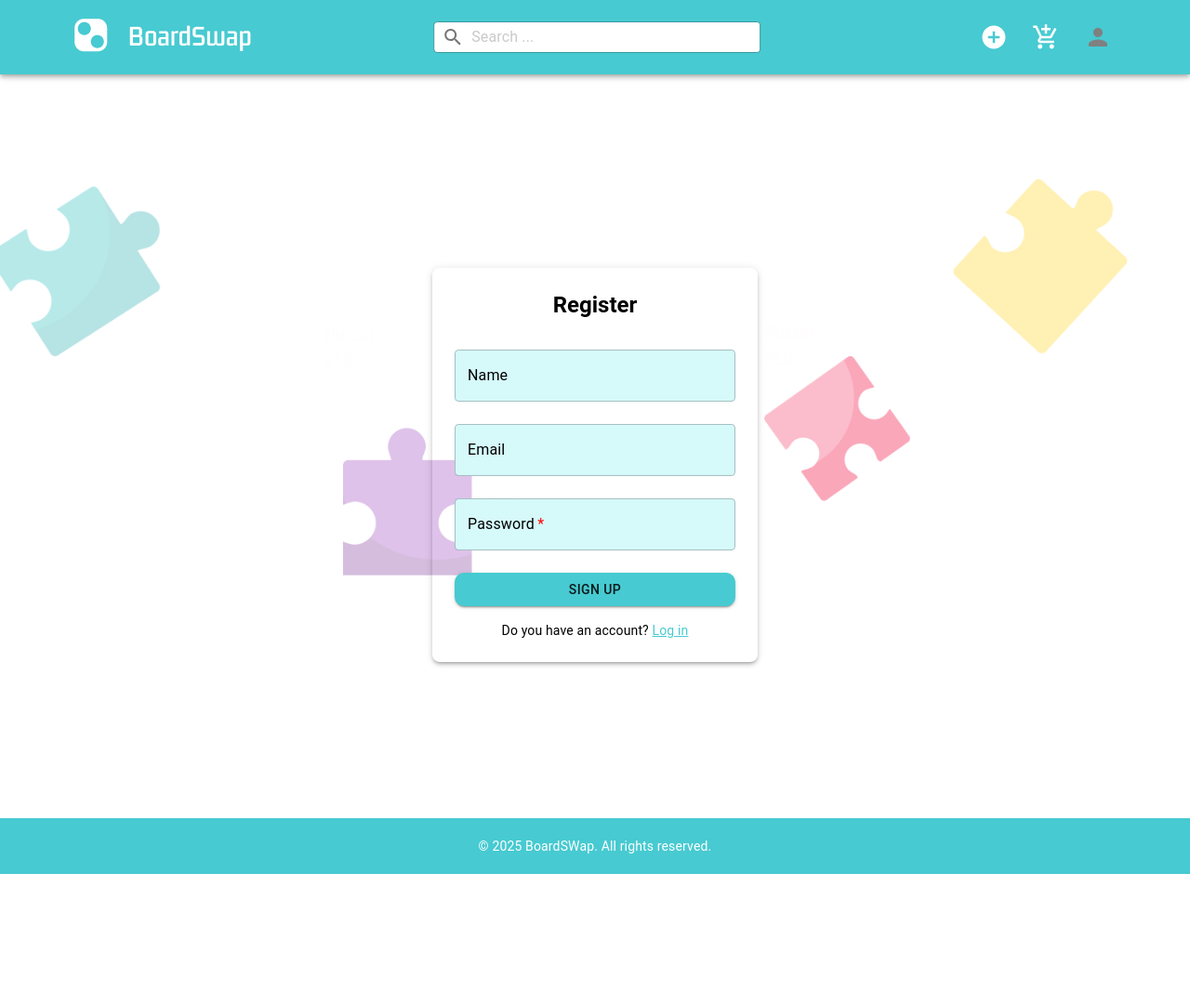
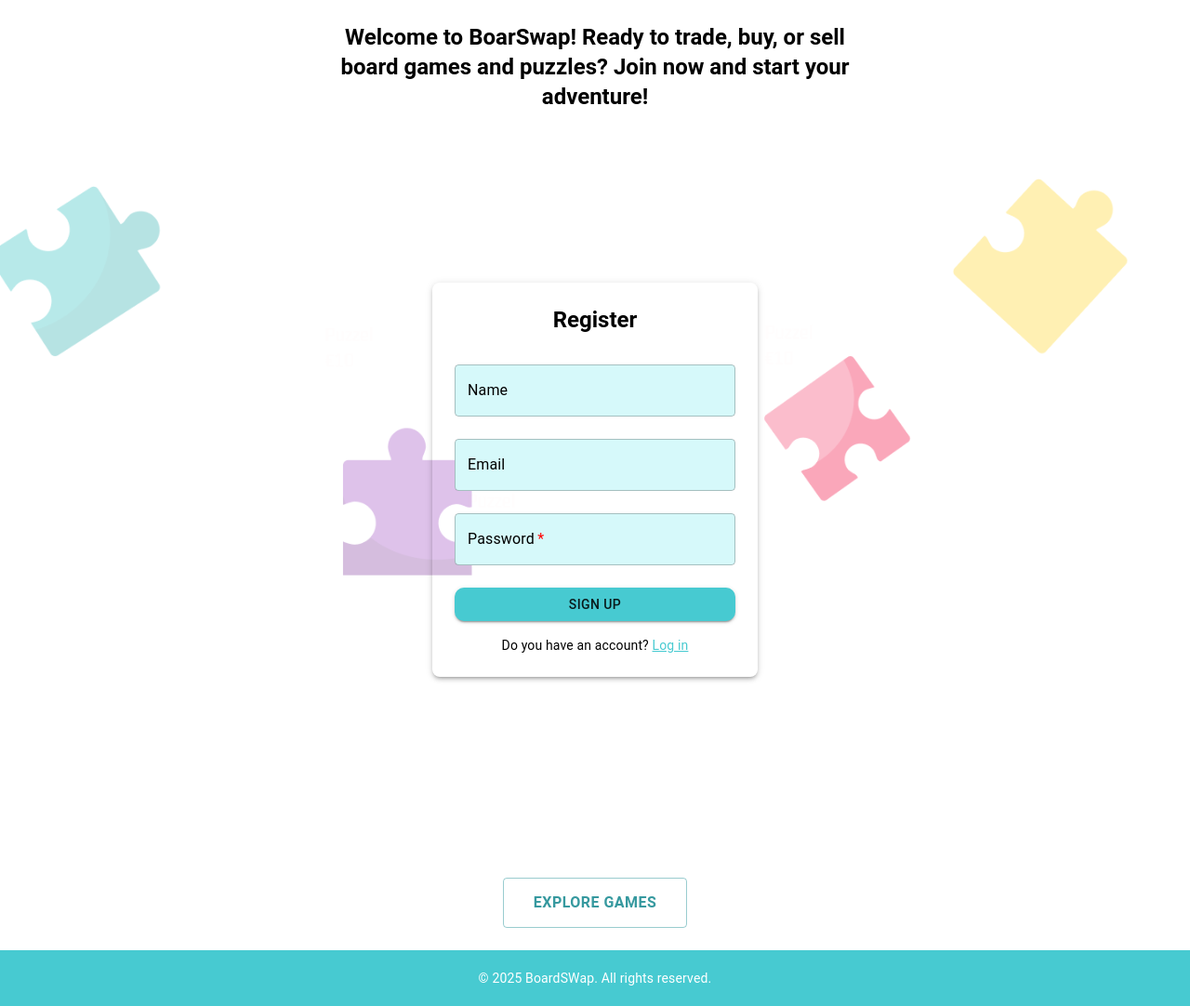
Before and after one commit to starshynova/BoardSwap, a React (Vite) app in the folder client/: page /register in a window 1280 px wide. Shown: the whole page at 93% size. Before the commit the page ends 940 px from the top, so only its background shows below. Built offline with nearby package versions, Linux system fonts and the light colour scheme.

Commit message:
registration-page-without-image

```diff
--- a/client/src/App.jsx
+++ b/client/src/App.jsx
@@ -7,14 +7,18 @@ import AuthProvider from "./context/AuthProvider";
 import AppRoutes from "./routes/AppRoutes";
 import Cart from "./components/Cart/Cart";
 import Footer from "./components/Footer";
+import { useLocation } from "react-router-dom";
 
 const App = () => {
+  const location = useLocation();
   return (
     <AuthProvider>
       <SearchProvider>
         <UIProvider>
           <ThemeProvider theme={theme}>
-            <Nav />
+            {/* Conditionally render Nav-bar based on the route */}
+            {location.pathname !== "/login" &&
+              location.pathname !== "/register" && <Nav />}
             <Cart />
             <AppRoutes />
             <Footer />
--- a/client/src/pages/User/Login.jsx
+++ b/client/src/pages/User/Login.jsx
@@ -4,10 +4,13 @@ import { AuthContext } from "../../context/AuthContext";
 import useForm from "../../hooks/useForm";
 import UserForm from "../../components/UserForm";
 import { jwtDecode } from "jwt-decode";
+import { Typography } from "@mui/material";
+import { useState } from "react";
 
 const Login = () => {
   const navigate = useNavigate();
   const { login } = useContext(AuthContext);
+  const [showWelcome, setShowWelcome] = useState(true);
 
   const handleSuccess = (data) => {
     if (data?.success && data?.token) {
@@ -23,6 +26,7 @@ const Login = () => {
       if (user) {
         login(data.token, user);
         localStorage.setItem("userId", user.id);
+        setShowWelcome(false);
 
         setTimeout(() => {
           navigate("/");
@@ -58,8 +62,15 @@ const Login = () => {
         justifyContent: "center",
         alignItems: "center",
         height: "100vh",
+        flexDirection: "column",
       }}
     >
+      {showWelcome && (
+        <Typography variant="h4" component="h2" align="center">
+          Welcome Back
+        </Typography>
+      )}
+
       <UserForm
         formData={formData}
         errors={errors}
--- /dev/null
+++ b/client/src/pages/User/Register.jsx
@@ -0,0 +1,70 @@
+import { useNavigate } from "react-router-dom";
+import { Box, Typography, Button, Grid } from "@mui/material";
+import CreateUser from "./CreateUser";
+
+const Register = () => {
+  const navigate = useNavigate();
+
+  return (
+    <Box
+      sx={{
+        display: "flex",
+        flexDirection: "column",
+        justifyContent: "center",
+        alignItems: "center",
+        minHeight: "100vh",
+        p: 3,
+      }}
+    >
+      <Box sx={{ textAlign: "center", marginBottom: "24px" }}>
+        <Typography
+          variant="h5"
+          color="text.secondary"
+          sx={{
+            marginBottom: "16px",
+            maxWidth: "600px",
+            margin: "0 auto",
+          }}
+        >
+          Welcome to BoarSwap! Ready to trade, buy, or sell board games and
+          puzzles? Join now and start your adventure!
+        </Typography>
+      </Box>
+
+      <Grid
+        container
+        spacing={2}
+        justifyContent="center"
+        alignItems="center"
+        sx={{ marginTop: "-80px" }}
+      >
+        <Grid item xs={12} md={6}>
+          <Box
+            sx={{
+              p: 4,
+              borderRadius: 2,
+              textAlign: "left",
+              width: "100%",
+              mt: -2,
+            }}
+          >
+            <CreateUser />
+          </Box>
+        </Grid>
+      </Grid>
+
+      <Box display="flex" justifyContent="center" gap={2} mt={2}>
+        <Button
+          onClick={() => navigate("/")}
+          variant="outlined"
+          color="secondary"
+          sx={{ px: 4, py: 1.5, fontSize: "1rem", fontWeight: "bold" }}
+        >
+          Explore Games
+        </Button>
+      </Box>
+    </Box>
+  );
+};
+
+export default Register;
--- a/client/src/routes/AppRoutes.jsx
+++ b/client/src/routes/AppRoutes.jsx
@@ -1,6 +1,6 @@
 import { Routes, Route } from "react-router-dom";
 import Home from "../pages/Home/Home";
-import CreateUser from "../pages/User/CreateUser";
+import Register from "../pages/User/Register";
 import Login from "../pages/User/Login";
 import UserList from "../pages/User/UserList";
 import CreateItem from "../pages/Item/CreateItem";
@@ -20,7 +20,7 @@ const AppRoutes = () => {
       <Route path="/items/create" element={<CreateItem />} />
       <Route path="/order" element={<Order />} />
       <Route path="/items/:id" element={<ItemDetails />} />
-      <Route path="/register" element={<CreateUser />} />
+      <Route path="/register" element={<Register />} />
       <Route path="/user" element={<UserList />} />
 
       {/* protected routes */}
```
